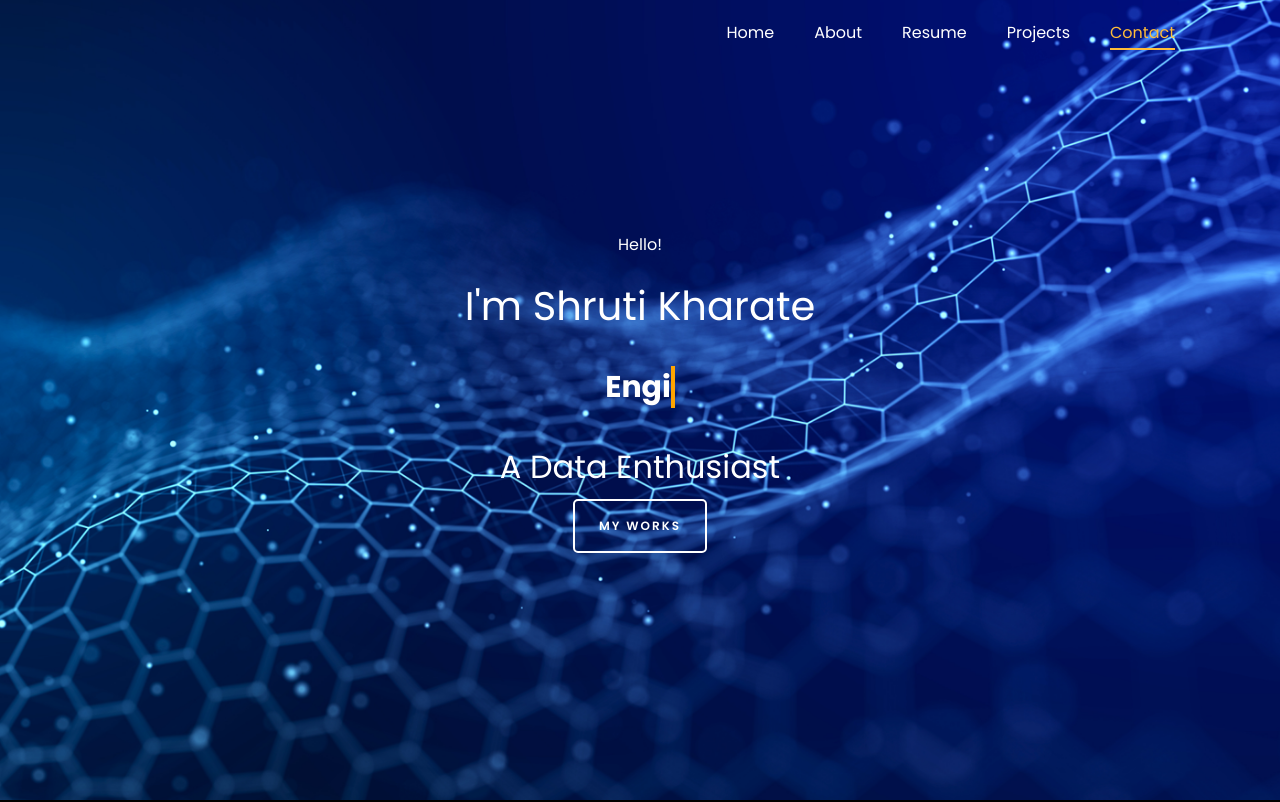
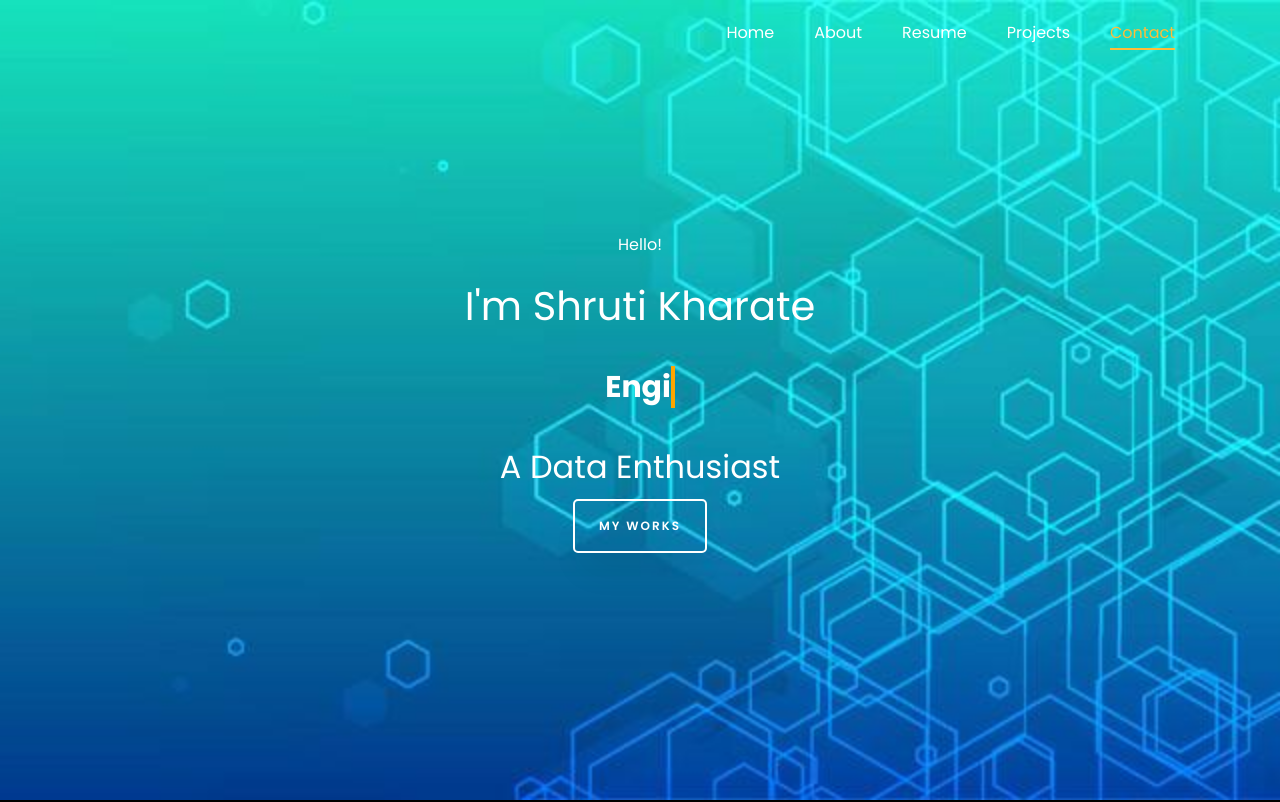
Before and after one commit to ShrutiKharate/ShrutiKharate.io, a plain HTML site: page index.html in a window 1280 px wide. Shown: the top 802 px of the page. Drawn offline with Linux system fonts and the light colour scheme; files whose address does not match are found by name.

Commit message:
Update index.html

```diff
--- a/index.html
+++ b/index.html
@@ -21,7 +21,7 @@
     <style>
 		/* Centering content */
 		#home-section {
-			background-image: url('images/main.webp');
+			background-image: url('images/main1.jpg');
 			background-size: cover;
 			background-position: center;
 			height: 100vh;
```
